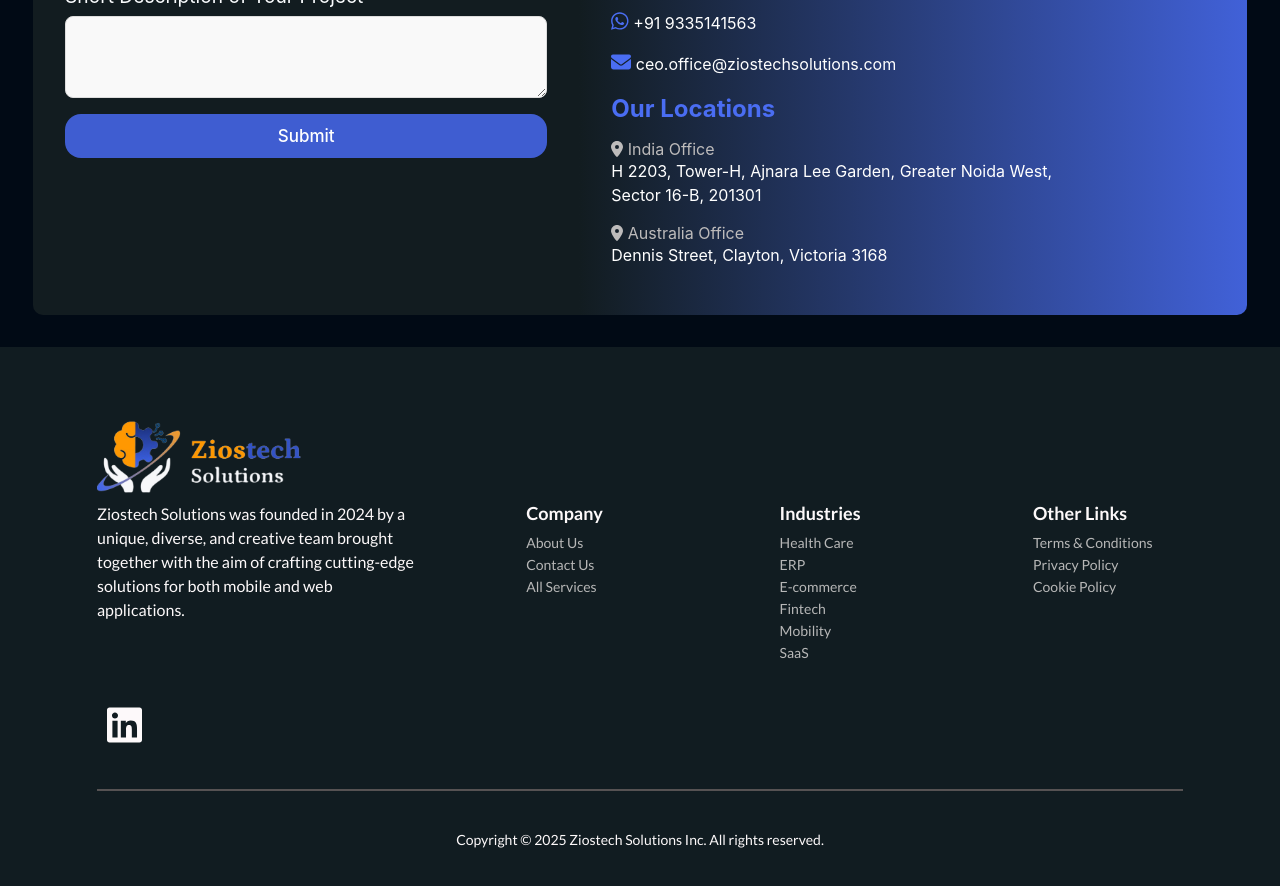
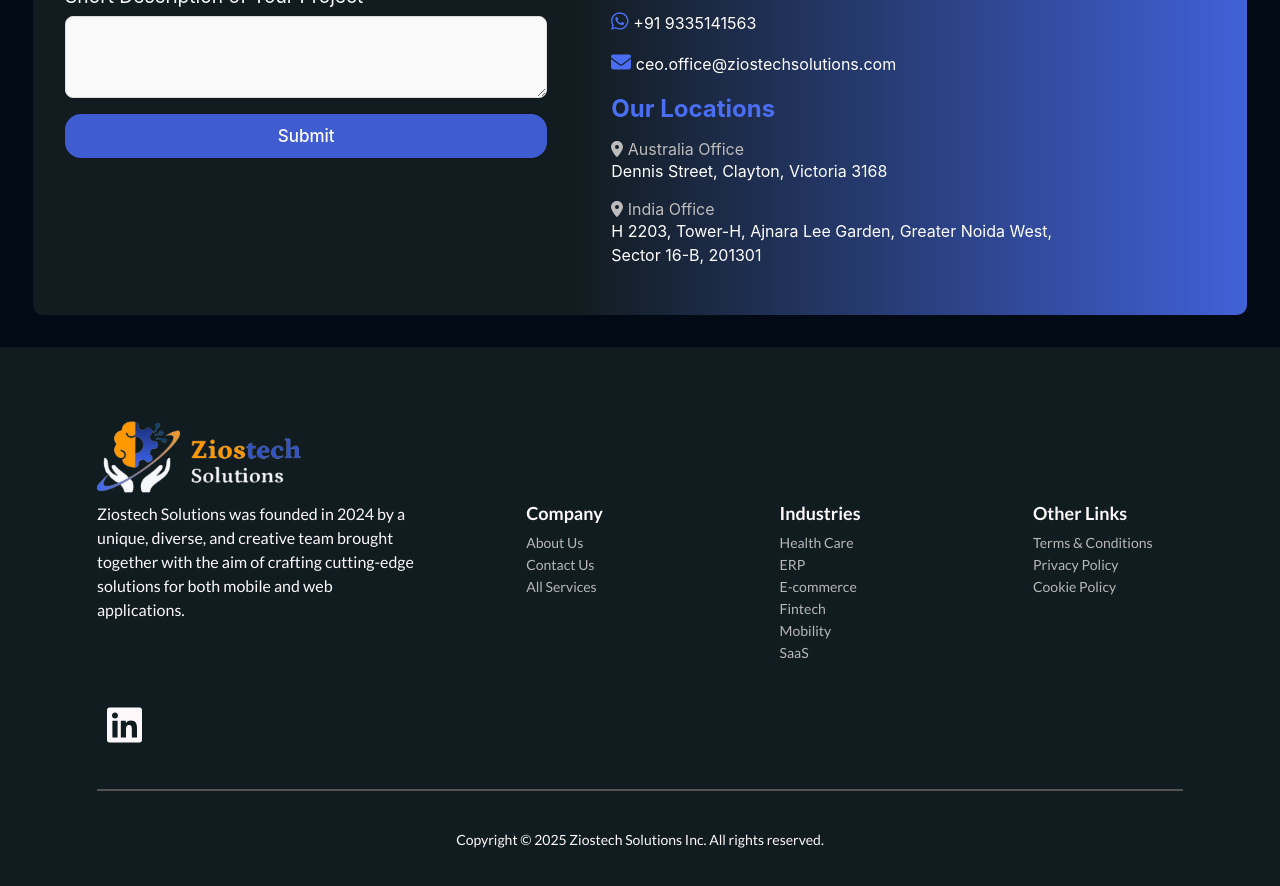
Before and after one commit to ziostech507-jpg/Z.S.M, a React (Create React App) app: page / in a window 1280 px wide. Shown: the part 5360-6246 px from the top of the page. Built offline with nearby package versions, Linux system fonts and the light colour scheme; a web font is replaced by a local one.

Commit message:
location order chnaged

```diff
--- a/src/components/ContactSection/ContactSection.jsx
+++ b/src/components/ContactSection/ContactSection.jsx
@@ -74,6 +74,13 @@ const ContactSection = () => {
                             <div className="location-section">
                                 <h2 id="location-heading">Our Locations</h2>
                                 <div className="location-cards">
+                                    {/* Location 2 */}
+                                    <div className="location-card">
+                                        <FontAwesomeIcon className="location-icon" icon={faLocationDot} /> Australia Office
+                                        <div className="location-details">
+                                            <p> Dennis Street, Clayton, Victoria 3168</p>
+                                        </div>
+                                    </div>
                                     {/* Location 1 */}
                                     <div className="location-card">
                                         <FontAwesomeIcon className="location-icon" icon={faLocationDot} /> India Office
@@ -83,13 +90,7 @@ const ContactSection = () => {
                                         </div>
                                     </div>
 
-                                    {/* Location 2 */}
-                                    <div className="location-card">
-                                        <FontAwesomeIcon className="location-icon" icon={faLocationDot} /> Australia Office
-                                        <div className="location-details">
-                                            <p> Dennis Street, Clayton, Victoria 3168</p>
-                                        </div>
-                                    </div>
+
                                 </div>
 
                             </div>
```
